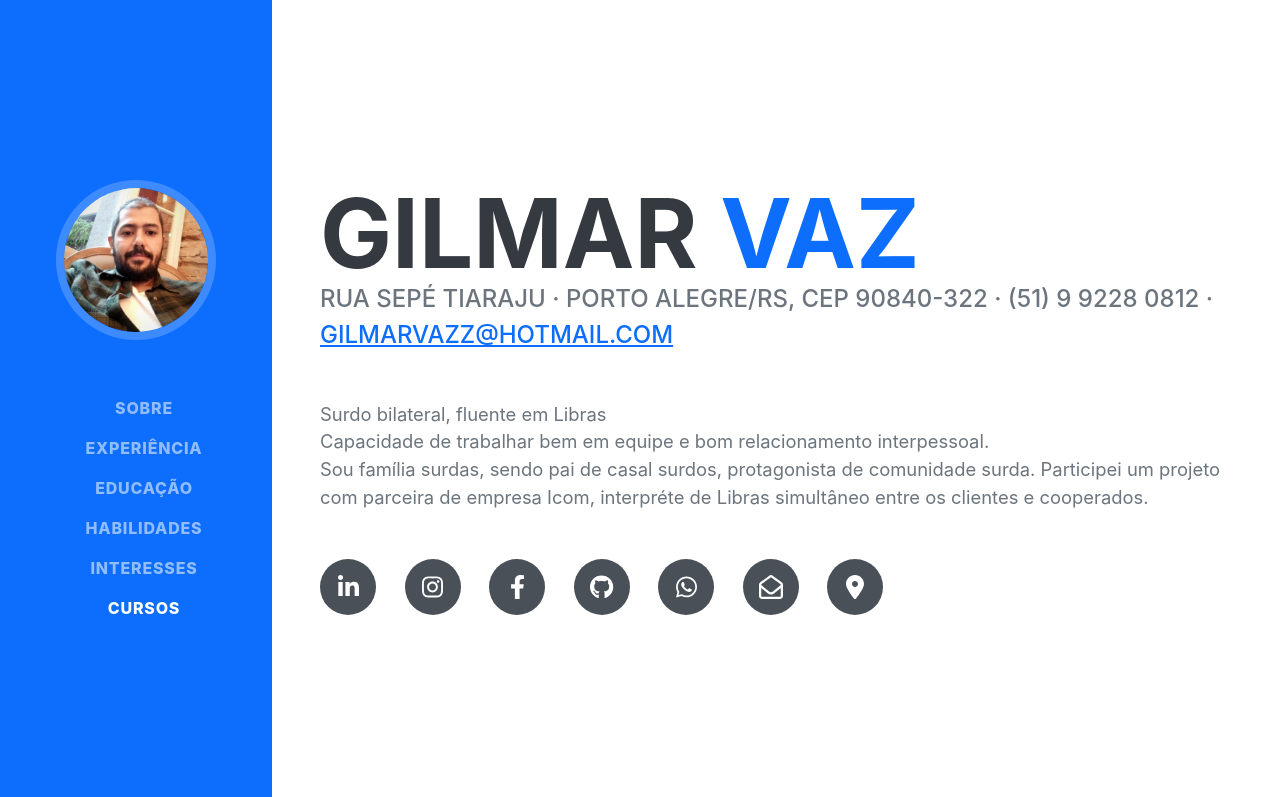
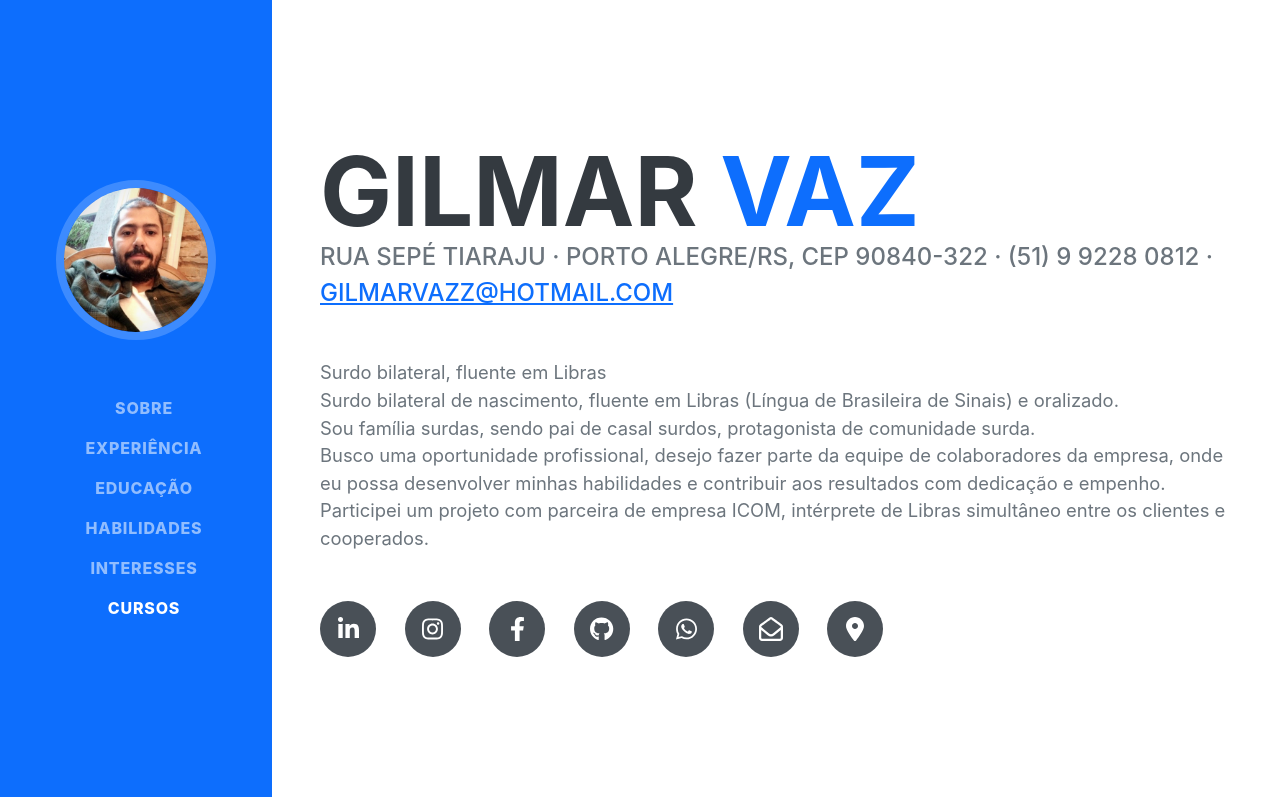
Before and after one commit to gilmartche/curriculo, a plain HTML site: page index.html in a window 1280 px wide. Shown: the top 797 px of the page. Drawn offline with nearby package versions, Linux system fonts and the light colour scheme; a web font is replaced by a local one.

Commit message:
Update index.html

```diff
--- a/index.html
+++ b/index.html
@@ -50,8 +50,10 @@
                         <a href="mailto:gilmarvazz@hotmail.com" target="_blank">gilmarvazz@hotmail.com</a>
                     </div>
                     <p class="lead mb-5">Surdo bilateral, fluente em Libras<br>
-                    Capacidade de trabalhar bem em equipe e bom relacionamento interpessoal.<br>
-                    Sou família surdas, sendo pai de casal surdos, protagonista de comunidade surda. Participei um projeto com parceira de empresa Icom, interpréte de Libras simultâneo entre os clientes e cooperados.</p>
+                    Surdo bilateral de nascimento, fluente em Libras (Língua de Brasileira de Sinais) e oralizado. <br>
+                    Sou família surdas, sendo pai de casal surdos, protagonista de comunidade surda.<br>
+                    Busco uma oportunidade profissional, desejo fazer parte da equipe de colaboradores da empresa, onde eu possa desenvolver minhas habilidades e contribuir aos resultados com dedicação e empenho.
+                    <br>Participei um projeto com parceira de empresa ICOM, intérprete de Libras simultâneo entre os clientes e cooperados.</p>
                     <div class="social-icons">
                         <a class="social-icon" href="https://www.linkedin.com/in/gilmar-vaz/" target="_blank"><i class="fab fa-linkedin-in"></i></a>
                         <a class="social-icon" href="https://www.instagram.com/gilmartche/" target="_blank"><i class="fab fa-instagram"></i></a>
```
